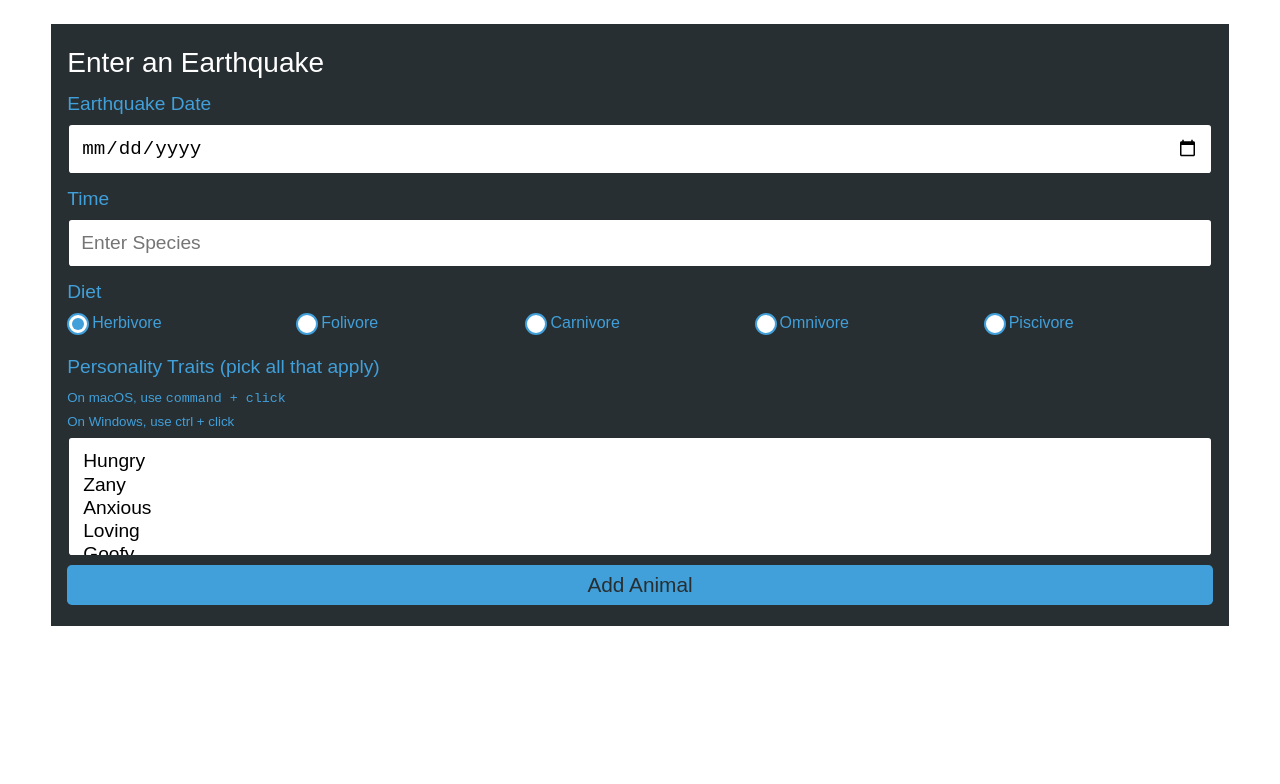
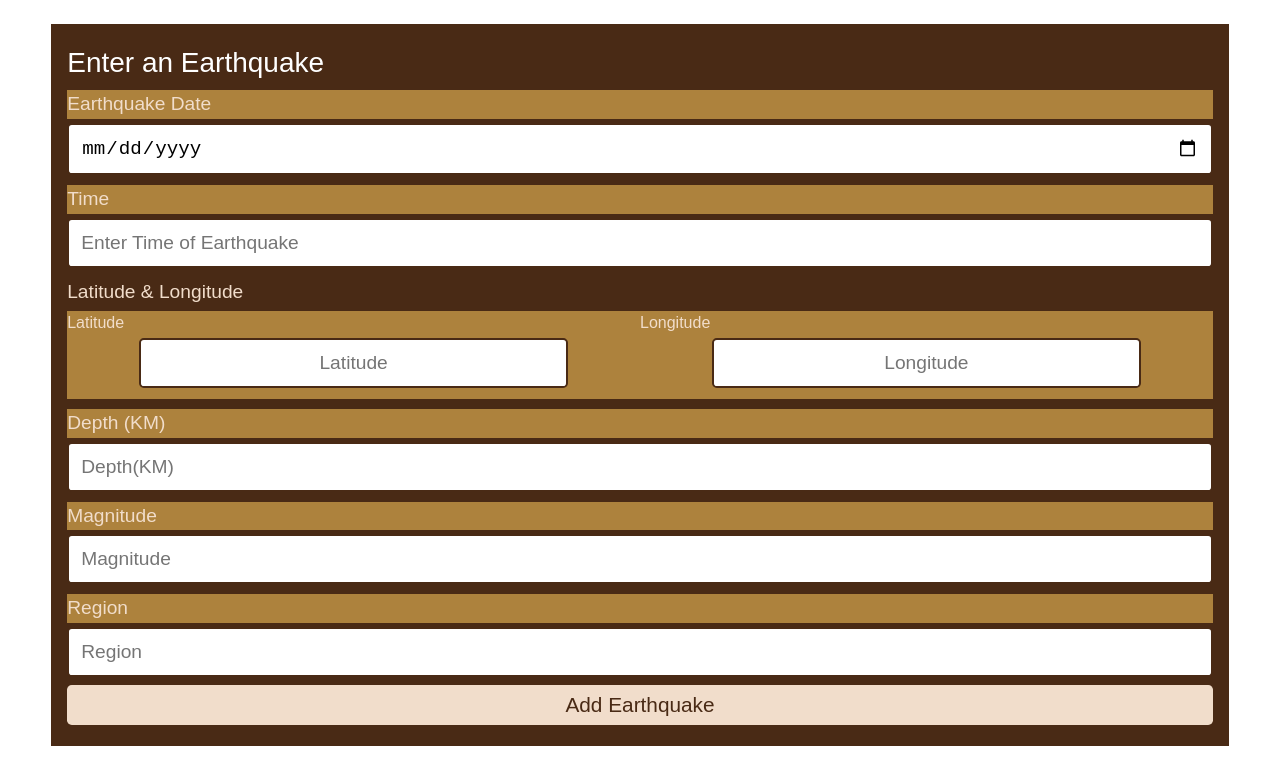
Before and after one commit to gsaaad/QuakePower, a website: page public/index.html in a window 1280 px wide. Shown: the part 588-1372 px from the top of the page. Before the commit the page ends 1254 px from the top, so only its background shows below. Drawn offline with Linux system fonts and the light colour scheme.

Commit message:
designed front end form for user inputed earthquake, some html inputs to reflect userData JSON

```diff
--- a/public/css/style.css
+++ b/public/css/style.css
@@ -1,11 +1,11 @@
 :root {
-  --primary: #123859;
-  --secondary: #419fd9;
-  --tertiary: #03738c;
-  --quaternary: #8c7503;
+  --primary: #ad823d;
+  --secondary: #f1ddcb;
+  --tertiary: #2e5a8c;
+  --quaternary: #aa5c73;
   --quinary: #594b02;
   --light: #ffffff;
-  --dark: #272f32;
+  --dark: #492a15;
   --border-radius: 0.3rem;
   --spacing-one: calc(1rem * 0.25);
   --spacing-two: calc(1rem * 0.5);
--- a/public/index.html
+++ b/public/index.html
@@ -62,93 +62,88 @@
         <div class="col-12 col-lg-12 bg-dark p-3 mb-3">
           <h3 class="text-light">Enter an Earthquake</h3>
           <form id="animal-form">
-            <label for="animal-name" class="form-label">Earthquake Date</label>
+            <label for="Earthquake-name" class="form-label bg-primary"
+              >Earthquake Date</label
+            >
             <input
               type="date"
-              id="animal-name"
-              name="animal-name"
+              id="Earthquake-name"
+              name="Earthquake-name"
               class="form-input"
-              placeholder="Enter Earthquake Name"
             />
 
-            <label for="species-input" class="form-label">Time</label>
+            <label for="Time-input" class="form-label bg-primary">Time</label>
             <input
               type="text"
-              id="species-input"
-              name="species"
+              id="Time-input"
+              name="Time"
               class="form-input"
-              placeholder="Enter Species"
+              placeholder="Enter Time of Earthquake"
             />
 
-            <label for="diet-input" class="form-label">Diet</label>
-            <div class="flex-row justify-center">
+            <label for="Latitude_Longitude-input" class="form-label"
+              >Latitude & Longitude</label
+            >
+            <div class="flex-row justify-center bg-primary">
               <div class="col-auto mb-2">
+                <label for="Latitude-input">Latitude</label>
                 <input
-                  type="radio"
-                  id="herbivore-input"
-                  name="diet"
-                  value="herbivore"
+                  type="text"
+                  id="Latitude-input"
+                  name="Latitude"
+                  placeholder="Latitude"
+                  class="form-input w-75 text-center mx-auto"
                   checked
                 />
-                <label for="herbivore-input">Herbivore</label>
               </div>
-              <div class="col-auto mb-2">
+              <div class="col-auto mb-2 bg-primary">
+                <label for="Longitude-input">Longitude</label>
                 <input
-                  type="radio"
-                  id="folivore-input"
-                  name="diet"
-                  value="folivore"
+                  type="text"
+                  id="Longitude-input"
+                  name="Longitude"
+                  placeholder="Longitude"
+                  class="form-input w-75 text-center mx-auto"
+                  checked
                 />
-                <label for="folivore-input">Folivore</label>
-              </div>
-              <div class="col-auto mb-2">
-                <input
-                  type="radio"
-                  id="carnivore-input"
-                  name="diet"
-                  value="carnivore"
-                />
-                <label for="carnivore-input">Carnivore</label>
-              </div>
-              <div class="col-auto mb-2">
-                <input
-                  type="radio"
-                  id="omnivore-input"
-                  name="diet"
-                  value="omnivore"
-                />
-                <label for="omnivore-input">Omnivore</label>
-              </div>
-              <div class="col-auto mb-2">
-                <input
-                  type="radio"
-                  id="piscivore-input"
-                  name="diet"
-                  value="piscivore"
-                />
-                <label for="piscivore-input">Piscivore</label>
               </div>
             </div>
 
-            <label for="personality-input" class="form-label"
-              >Personality Traits (pick all that apply)</label
+            <label for="Depth-input" class="form-label bg-primary"
+              >Depth (KM)</label
             >
-            <small>On macOS, use <kbd>command + click</kbd></small> <br />
-            <small>On Windows, use <kdb>ctrl + click</kdb></small>
-            <select
-              multiple
-              id="personality-input"
+            <input
+              type="text"
+              id="Depth-input"
+              name="Depth(KM)"
+              placeholder="Depth(KM)"
               class="form-input"
-              name="personality"
+              checked
+            />
+            <label for="Magnitude-input" class="form-label bg-primary"
+              >Magnitude</label
             >
-              <option value="hungry">Hungry</option>
-              <option value="zany">Zany</option>
-              <option value="anxious">Anxious</option>
-              <option value="loving">Loving</option>
-              <option value="goofy">Goofy</option>
-            </select>
+            <input
+              type="text"
+              id="Magnitude-input"
+              name="Magnitude"
+              placeholder="Magnitude"
+              class="form-input"
+              checked
+            />
+            <label for="Region-input" class="form-label bg-primary"
+              >Region</label
+            >
+            <input
+              type="text"
+              id="Region-input"
+              name="Region"
+              placeholder="Region"
+              class="form-input"
+              checked
+            />
 
-            <button class="btn">Add Animal</button>
+            <button class="btn">Add Earthquake</button>
           </form>
         </div>
 
--- a/server.js
+++ b/server.js
@@ -33,10 +33,10 @@ function createNewEarthquake(body, EQArray) {
 function validateEarthquake(earthquake) {
   // we need user to input Date, Time, Latitude, Longitude, Depth, Magnitude, Region
 
-  if (!earthquake.Date || typeof earthquake.Date !== "number") {
+  if (!earthquake.Date || typeof earthquake.Date !== "string") {
     return false;
   }
-  if (!earthquake["Time UTC"] || typeof earthquake["Time UTC"] !== "number") {
+  if (!earthquake["Time UTC"] || typeof earthquake["Time UTC"] !== "string") {
     return false;
   }
   if (
```
